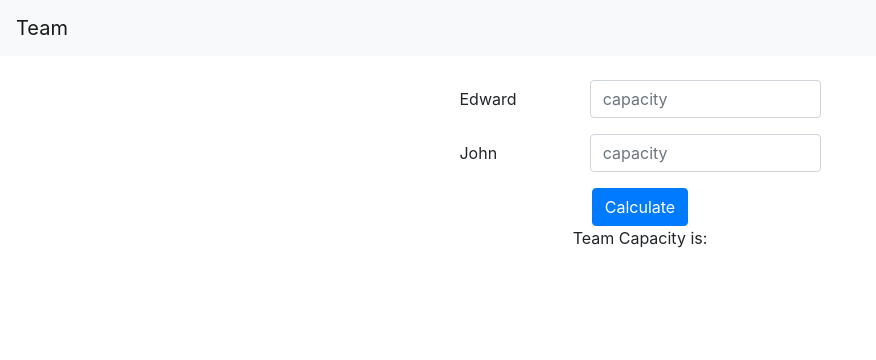
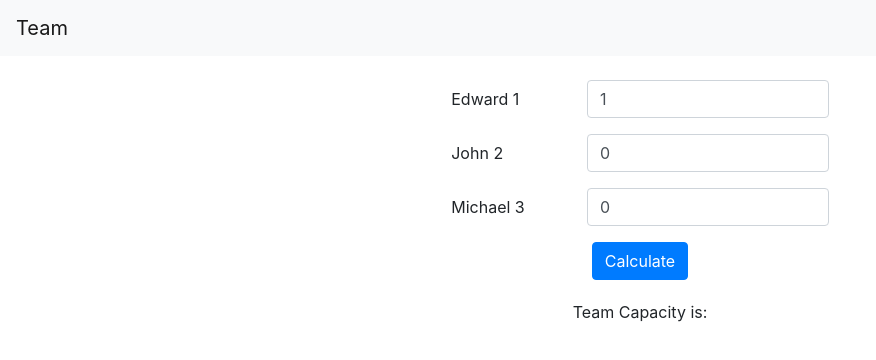
Before and after one commit to Prathyusha1993/capacity-of-team, a React (Create React App) app: page / in a window 1280 px wide. Shown: the top 360 px of the page, without its empty margins (0-876 px from the left). Built offline with nearby package versions, Linux system fonts and the light colour scheme.

Commit message:
refactor

```diff
--- a/src/components/TeamCapacity.jsx
+++ b/src/components/TeamCapacity.jsx
@@ -1,34 +1,70 @@
 import React, { Component } from "react";
 import { Form, Row, Col, Button } from "react-bootstrap";
 import { calculateCapacity } from "../util/capacityCalculator";
+
+const teamMembers = [
+    'Edward',
+    'John',
+    'Michael'
+]
 
 class TeamCapacity extends Component {
     constructor(props) {
         super(props);
         this.state = {
             result: "",
-			capacity1: "",
-			capacity2: "",
+            teamMembers: [{
+                id: '1',
+                name: 'Edward',
+                capacity: 1
+            },
+            {
+                id: '2',
+                name: 'John',
+                capacity: 0
+            },
+            {
+                id: '3',
+                name: 'Michael',
+                capacity: 0
+            }]
         };
     }
 
     handleCalculate = () => {
-		const { capacity1, capacity2 } = this.state;
 
-		const teamCapacity = calculateCapacity();
-
-		// this.setState({
-		//     result: (parseInt(capacity1)+parseInt(capacity2))
-		// });
+        const teamCapacity = calculateCapacity(this.state.teamMembers);
 
         this.setState({
             result: teamCapacity,
         });
     };
 
-	handleChange = (e) => {
-		e.preventDefault();
-		this.setState({ [e.target.name]: e.target.value });
+    handleCapacityChange = (id, capacity) => {
+
+
+        const existingTeamMembers = this.state.teamMembers;
+
+        const transformedTeamMembers = existingTeamMembers.map((teamMember) => {
+
+            if(teamMember.id === id) {
+                return {
+                    id: teamMember.id,
+                    name: teamMember.name,
+                    capacity: capacity
+                }
+            } else {
+                return {
+                    id: teamMember.id,
+                    name: teamMember.name,
+                    capacity: teamMember. capacity
+                }
+            }
+
+
+        });
+
+        this.setState({teamMembers: transformedTeamMembers});
     };
 
     /**
@@ -40,35 +76,25 @@ class TeamCapacity extends Component {
             <div>
                 <div style={{ display: "flex", justifyContent: "center" }}>
                     <Form>
-						<Form.Group as={Row} controlId="formPlaintextEmail">
+                        {
+                            this.state.teamMembers.map((teamMember) => {
+                                return (<Form.Group as={Row}>
                                     <Form.Label column sm="4">
-								Edward
+                                        {teamMember.name} {teamMember.id}
                                     </Form.Label>
                                     <Col sm="8">
                                         <Form.Control
                                             type="number"
-									name="capacity1"
-									value={this.state.capacity1}
-									onChange={this.handleChange}
+                                            value={teamMember.capacity}
+                                            onChange={(e) => {
+                                                this.handleCapacityChange(teamMember.id, e.target.value);
+                                            }}
                                             placeholder="capacity"
                                         />
                                     </Col>
-						</Form.Group>
-
-						<Form.Group as={Row} controlId="formPlaintextPassword">
-							<Form.Label column sm="4">
-								John
-							</Form.Label>
-							<Col sm="8">
-								<Form.Control
-									type="number"
-									name="capacity2"
-									value={this.state.capacity2}
-									onChange={this.handleChange}
-									placeholder="capacity"
-								/>
-							</Col>
-						</Form.Group>
+                                </Form.Group>);
+                            })
+                        }
                     </Form>
                 </div>
                 <div style={{ display: "flex", justifyContent: "center" }}>
@@ -76,7 +102,7 @@ class TeamCapacity extends Component {
                         Calculate
 					</Button>{" "}
                 </div>
-				<div style={{ display: "flex", justifyContent: "center" }}>
+                <div style={{ display: "flex", justifyContent: "center", marginTop: '20px' }}>
                     <label>Team Capacity is: {this.state.result}</label>
                 </div>
             </div>
--- a/src/util/capacityCalculator.js
+++ b/src/util/capacityCalculator.js
@@ -4,10 +4,14 @@
  * params
  *  individualCapacities - array of capacities(number)
  */
-export const calculateCapacity = (individualCapacities) => {
+export const calculateCapacity = (teamMembers) => {
 	let teamCapacity = 0;
 
-	// write your logic to calcualte capacity
+    // write your logic to calcualte capacity
+
+    teamCapacity = teamMembers.reduce((accumulator, teamMember) => {
+        return parseInt(accumulator) + parseInt(teamMember.capacity);
+    }, 0)
 
 	return teamCapacity;
 };
--- /dev/null
+++ b/src/util/constants.js
@@ -0,0 +1,4 @@
+export const teamMembers = [
+    'Edward',
+    'John'
+];
```
Lines whose indentation alone changed are shown as unchanged.
